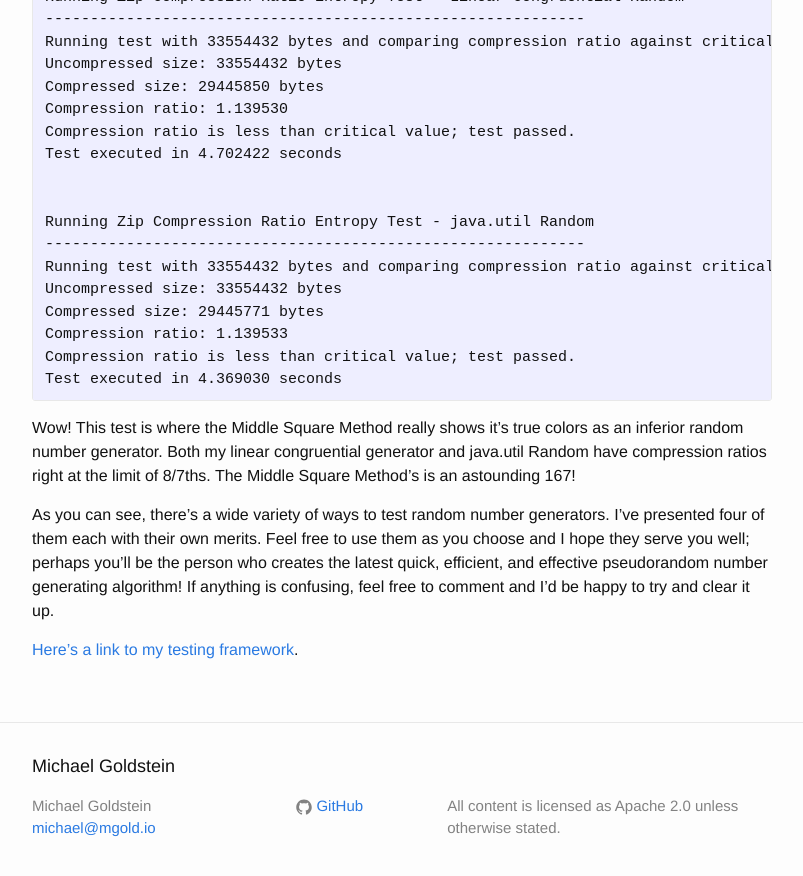
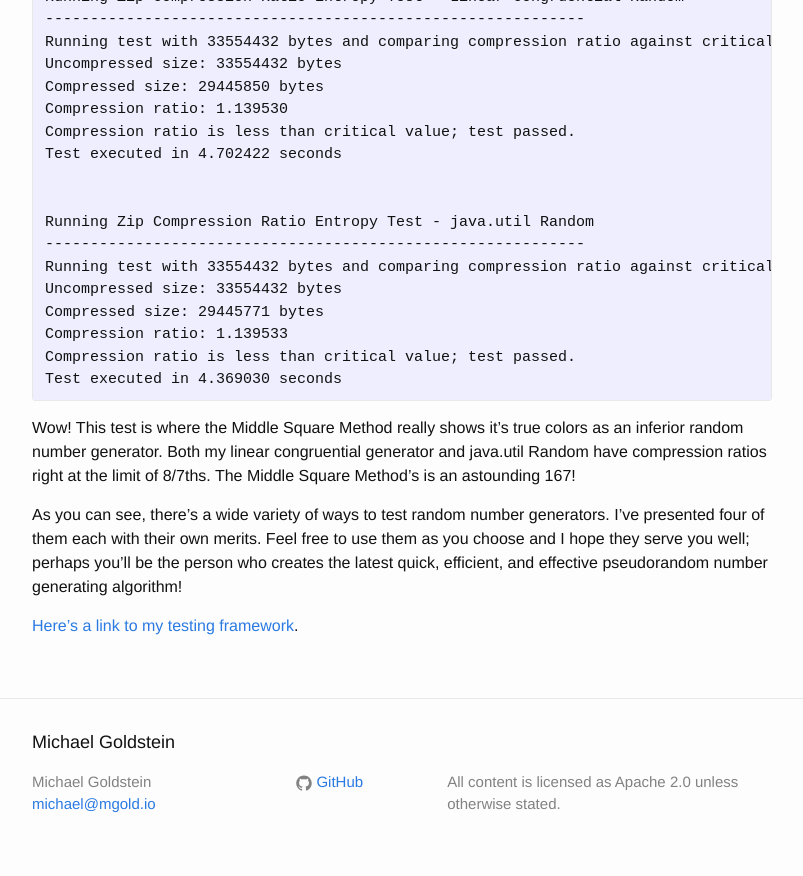
Before and after one commit to mgold95/mgold95.github.io, a Jekyll site: the page built from _posts/2015-02-16-statistical-tests-for-random-number-generators.md, in a window 1280 px wide and 900 px high, scrolled down 12086 px. Shown: the top 876 px of the window, without its empty margins (238-1041 px from the left). Built offline with Jekyll 4.4.1, drawn with Linux system fonts in a browser that asks for light colours; formulas are drawn with MathJax 3.

Commit message:
fixed 2 posts

```diff
--- a/_posts/2015-02-16-statistical-tests-for-random-number-generators.md
+++ b/_posts/2015-02-16-statistical-tests-for-random-number-generators.md
@@ -452,7 +452,6 @@ compression ratios right at the limit of 8/7ths. The Middle Square Method’s is
 As you can see, there’s a wide variety of ways to test random number generators. I’ve presented
 four of them each with their own merits. Feel free to use them as you choose and I hope they serve
 you well; perhaps you’ll be the person who creates the latest quick, efficient, and effective
-pseudorandom number generating algorithm! If anything is confusing, feel free to comment and I’d
-be happy to try and clear it up.
+pseudorandom number generating algorithm!
 
 [Here’s a link to my testing framework](https://github.com/mgold95/random/blob/master/src/mgold/random/testing/RandomTester.java).
```
Also changed, not shown: _posts/2014-11-18-pseudorandom-number-generation.md (+2 -2 lines).
